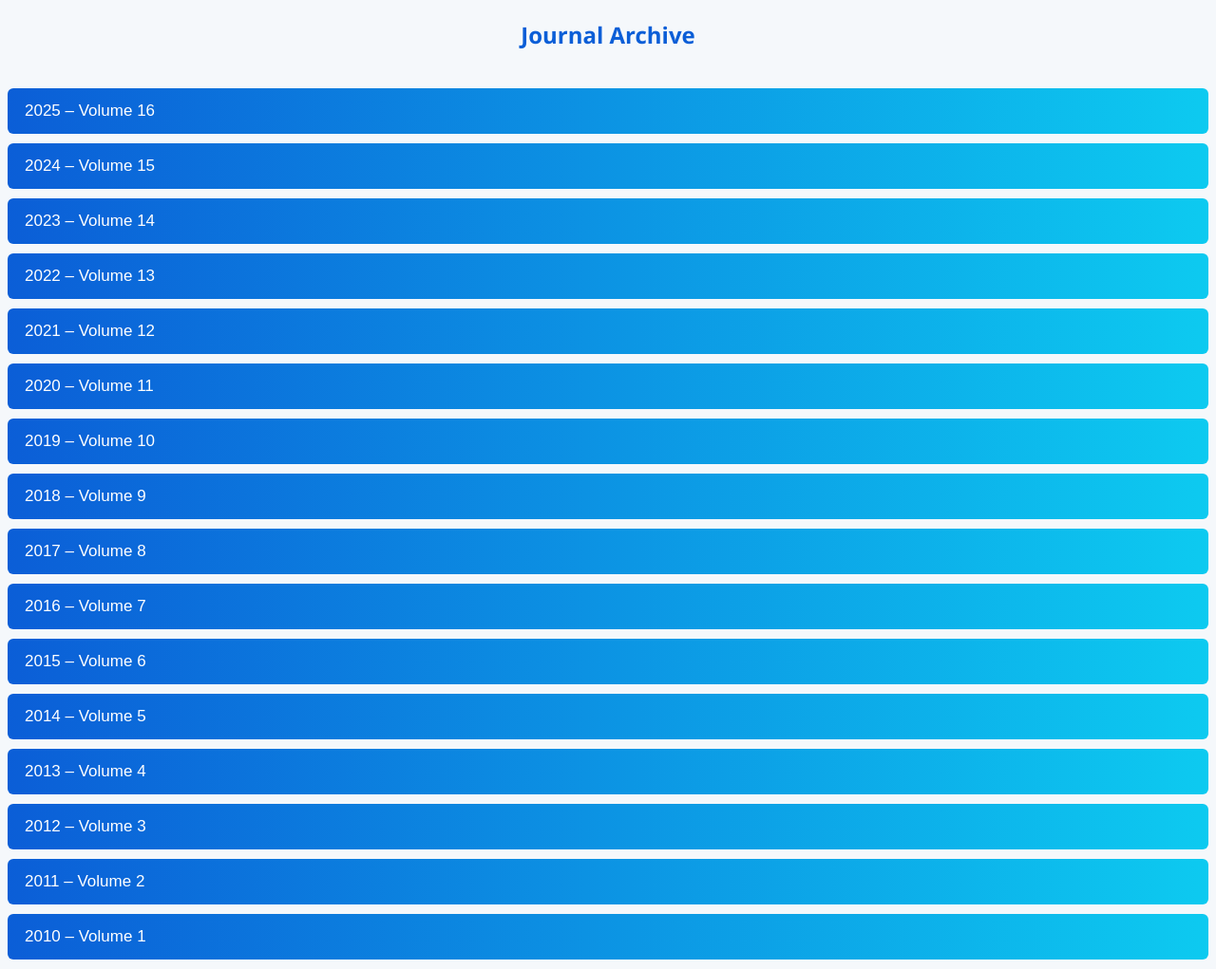
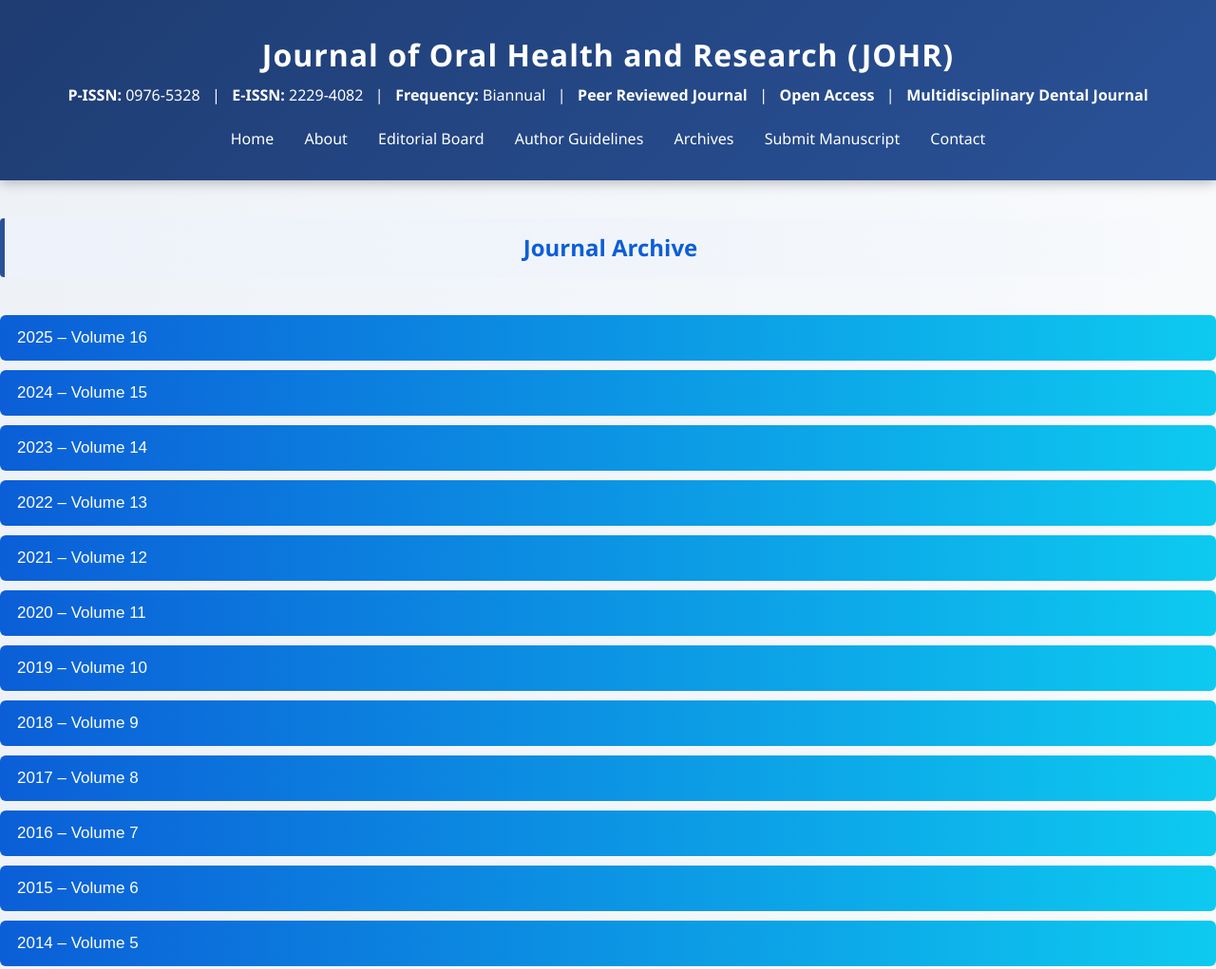
Before and after one commit to editor-johr/johr, a plain HTML site: page archives.html in a window 1280 px wide. Shown: the top 1021 px of the page at 95% size. Drawn offline with Linux system fonts and the light colour scheme.

Commit message:
Update archives.html

```diff
--- a/archives.html
+++ b/archives.html
@@ -1,3 +1,40 @@
+<!DOCTYPE html>
+<html lang="en">
+<head>
+    <meta charset="UTF-8">
+    <title>Journal of Oral Health and Research (JOHR)</title>
+    <link rel="stylesheet" href="style.css">
+</head>
+
+<body>
+
+<header>
+    <h1>Journal of Oral Health and Research (JOHR)</h1>
+ <strong>P-ISSN:</strong> 0976-5328 &nbsp; | &nbsp;
+        <strong>E-ISSN:</strong> 2229-4082 &nbsp; | &nbsp;
+        <strong>Frequency:</strong> Biannual &nbsp; | &nbsp;
+        <strong>Peer Reviewed Journal</strong> &nbsp; | &nbsp;
+        <strong>Open Access</strong> &nbsp; | &nbsp;
+        <strong>Multidisciplinary Dental Journal</strong>
+
+
+    <nav>
+        <a href="index.html">Home</a>
+        <a href="about.html">About</a>
+        <a href="editorial.html">Editorial Board</a>
+        <a href="guidelines.html">Author Guidelines</a>
+        <a href="archives.html">Archives</a>
+        <a href="submit.html">Submit Manuscript</a>
+        <a href="contact.html">Contact</a>
+    </nav>
+</header>
+
+<!-- ===== JOURNAL BANNER (NOW CENTERED) ===== -->
+
+<div class="journal-banner">
+    <p>
+
+</div>
 <!DOCTYPE html>
 <html lang="en">
 <head>
```
